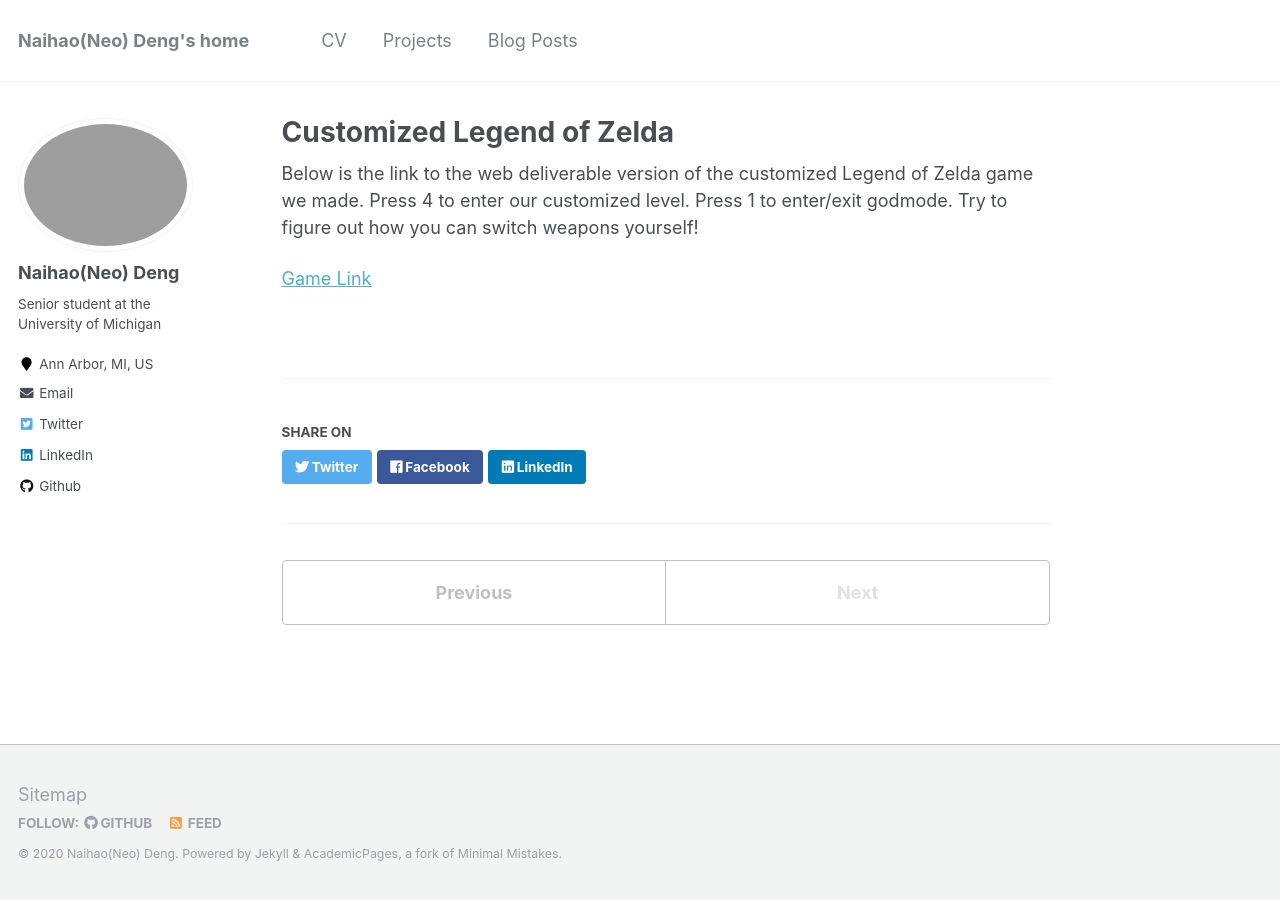
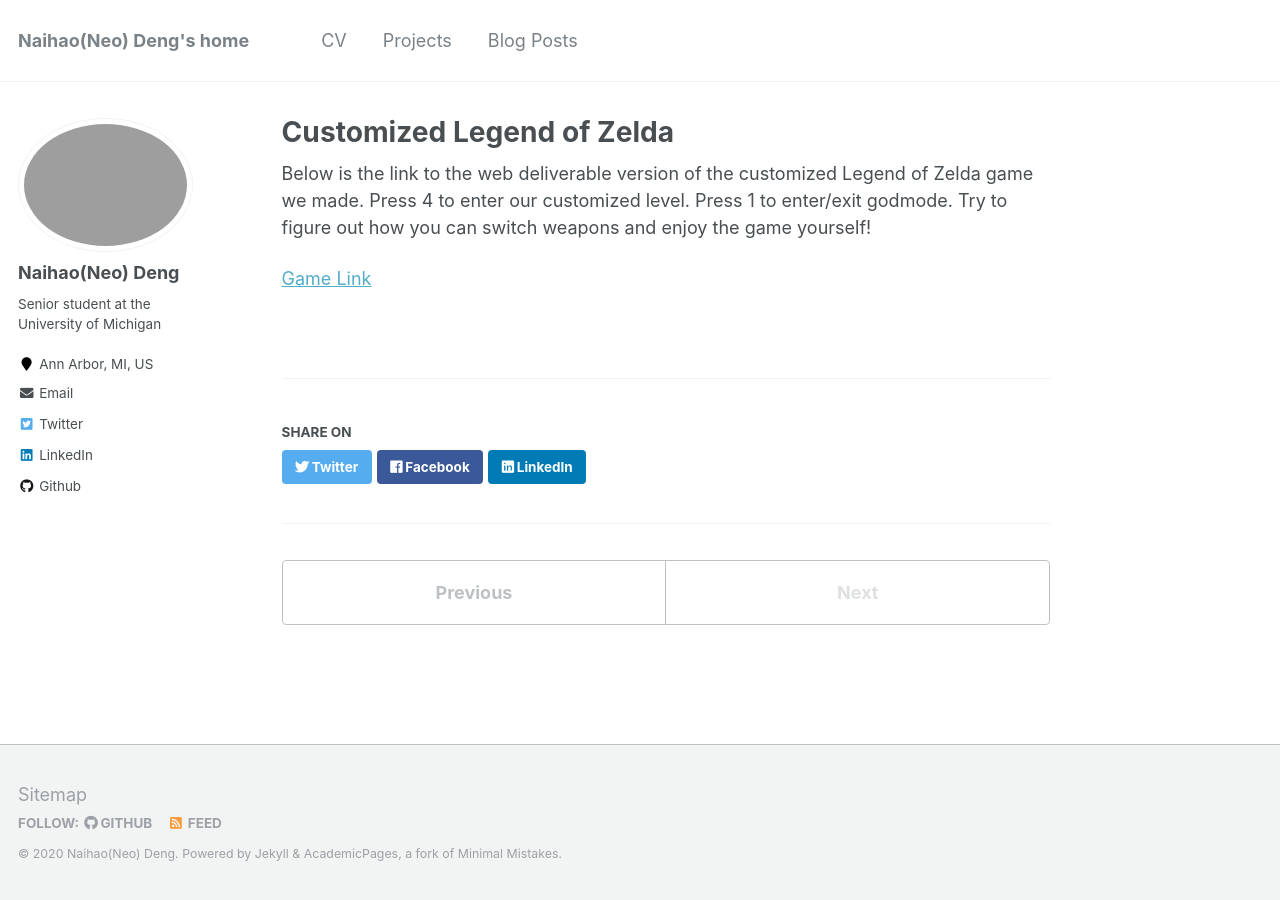
Before and after one commit to Shengyu-Feng/dnaihao.github.io, a Jekyll site: the page built from _projects/2020-02-01-legend-of-zelda.md, in a window 1280 px wide. Built offline with Jekyll 4.4.1, drawn with Linux system fonts in a browser that asks for light colours.

```diff
--- a/_projects/2020-02-01-legend-of-zelda.md
+++ b/_projects/2020-02-01-legend-of-zelda.md
@@ -7,6 +7,6 @@
 location: "Ann Arbor, Michigan"
 ---
 
-Below is the link to the web deliverable version of the customized Legend of Zelda game we made. Press 4 to enter our customized level. Press 1 to enter/exit godmode. Try to figure out how you can switch weapons yourself!
+Below is the link to the web deliverable version of the customized Legend of Zelda game we made. Press 4 to enter our customized level. Press 1 to enter/exit godmode. Try to figure out how you can switch weapons and enjoy the game yourself!
 
 [Game Link](../_pages/legend-of-zelda/zelda.html)
```
